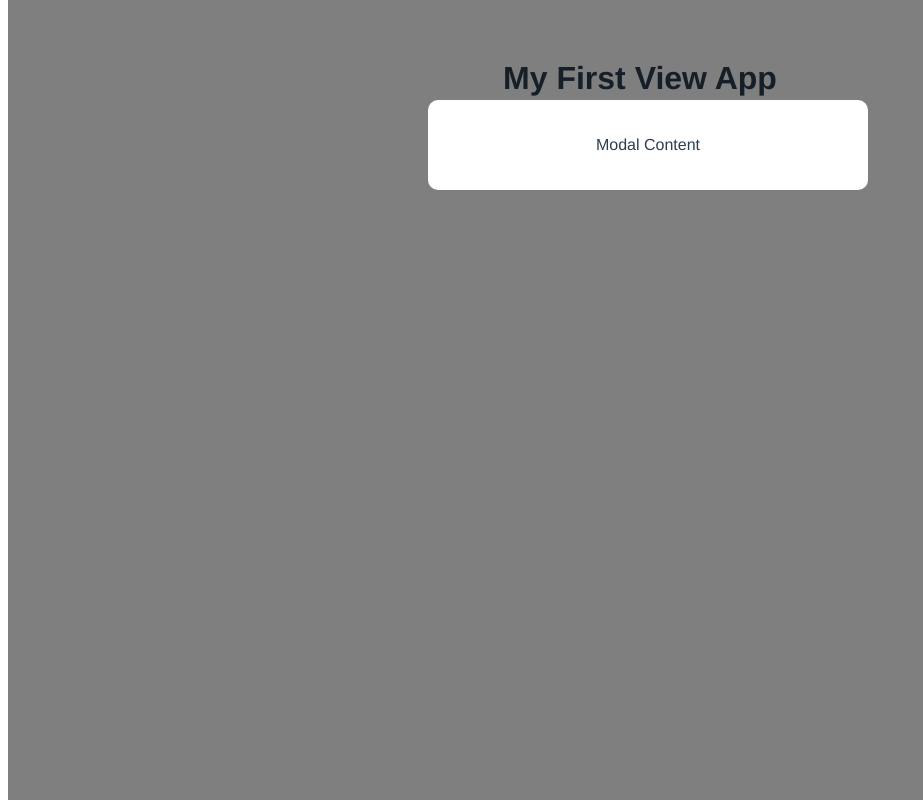
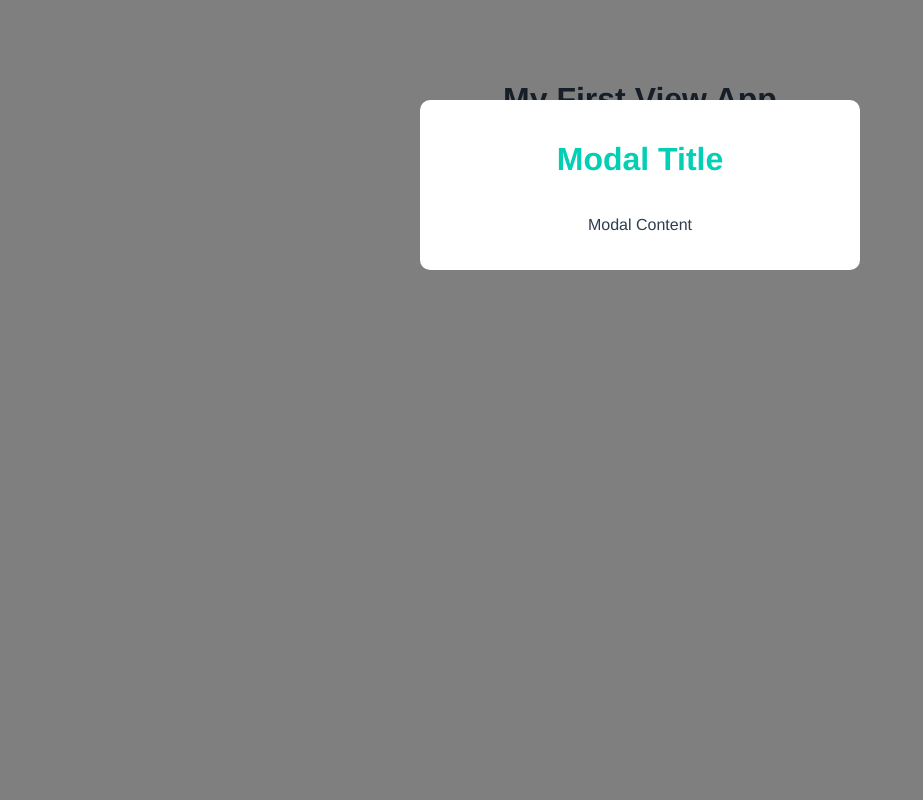
Before and after one commit to LaurenceWiles/modal-project, a Vue app: page / in a window 1280 px wide. Shown: the whole page, without its empty margins (0-923 px from the left). Built offline with nearby package versions, Linux system fonts and the light colour scheme.

Commit message:
scoped and global css

```diff
--- a/src/App.vue
+++ b/src/App.vue
@@ -33,4 +33,9 @@
   color: #2c3e50;
   margin-top: 60px;
 }
+h1 {
+  border-bottom: 1px solid #ddd;
+  display: inline-block;
+  padding-bottom: 10px;
+}
 </style>
--- /dev/null
+++ b/src/assets/global.css
@@ -0,0 +1,6 @@
+body {
+  margin: 0;
+}
+p {
+  font-style: italic;
+}
--- a/src/components/Modal.vue
+++ b/src/components/Modal.vue
@@ -1,12 +1,13 @@
 <template>
   <div class="backdrop">
     <div class="modal">
+      <h1>Modal Title</h1>
       <p>Modal Content</p>
     </div>
   </div>
 </template>
 
-<style>
+<style scoped>
 .modal {
   width: 400px;
   padding: 20px;
@@ -21,4 +22,12 @@
   width: 100%;
   height: 100%;
 }
+h1 {
+  color: #03cfb4;
+  border: none;
+  padding: 0;
+}
+p {
+  font-style: normal;
+}
 </style>
```
Also changed, not shown: src/main.js (+4 -3 lines).
